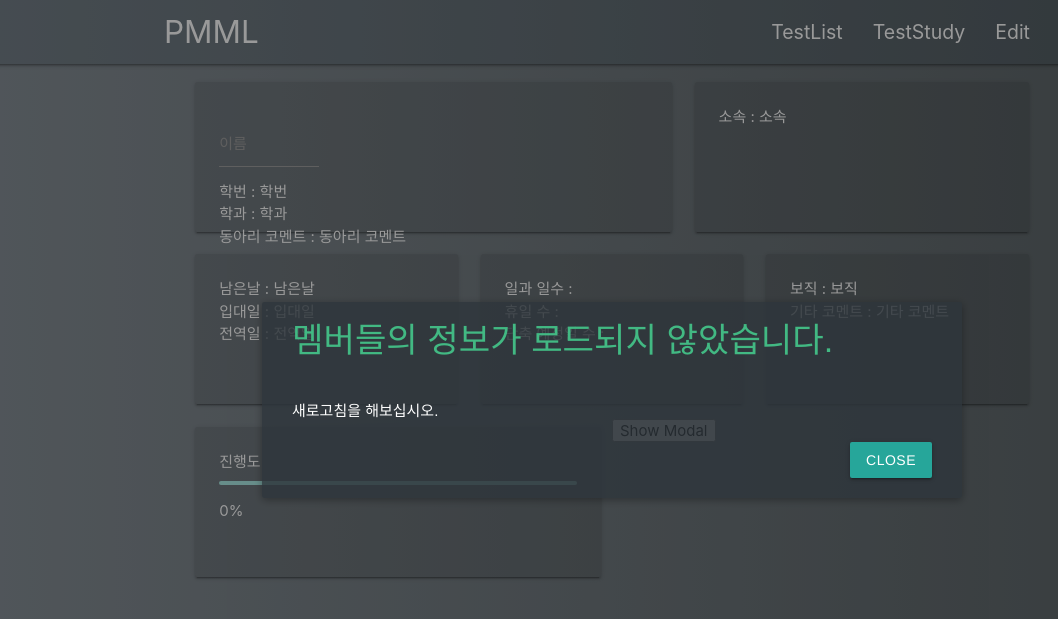
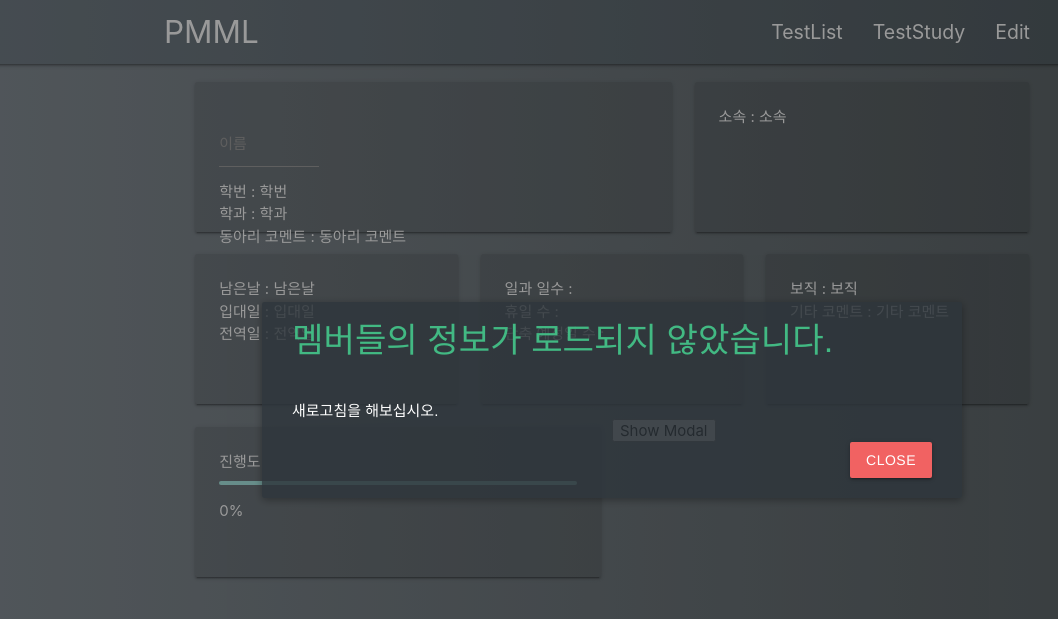
Before and after one commit to MoonJuhan/pmml, a PHP site: page / in a window 1280 px wide. Shown: the top 619 px of the page, without its empty margins (28-1086 px from the left). Run offline with PHP 8.4, Linux system fonts and the light colour scheme; some libraries are stand-ins or nearby versions.

Commit message:
fix - modal 버튼 색상 수정

```diff
--- a/Stylesheets/testStyleSheet.css
+++ b/Stylesheets/testStyleSheet.css
@@ -149,3 +149,7 @@ body {
 	-webkit-transform: scale(1.1);
 	transform: scale(1.1);
 }
+
+.btn {
+	    background-color: #F16262!important;
+}
```
